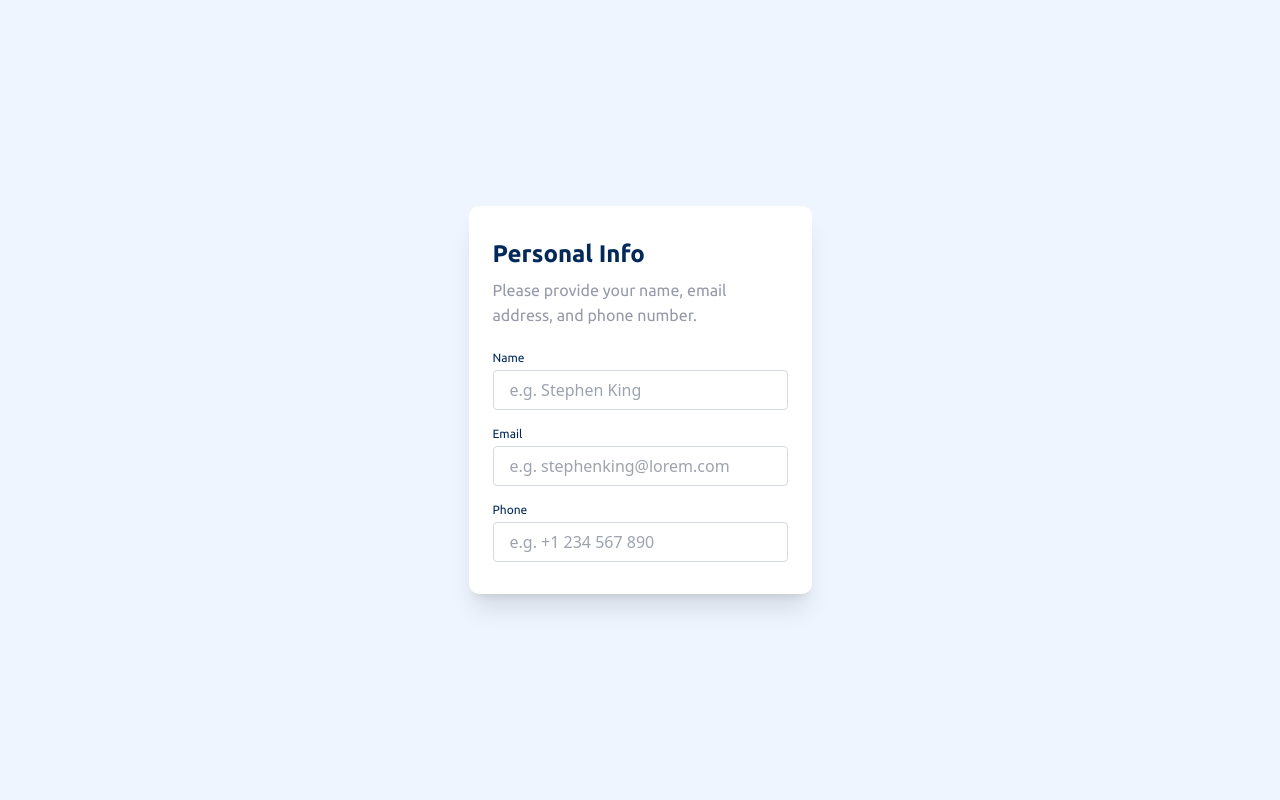
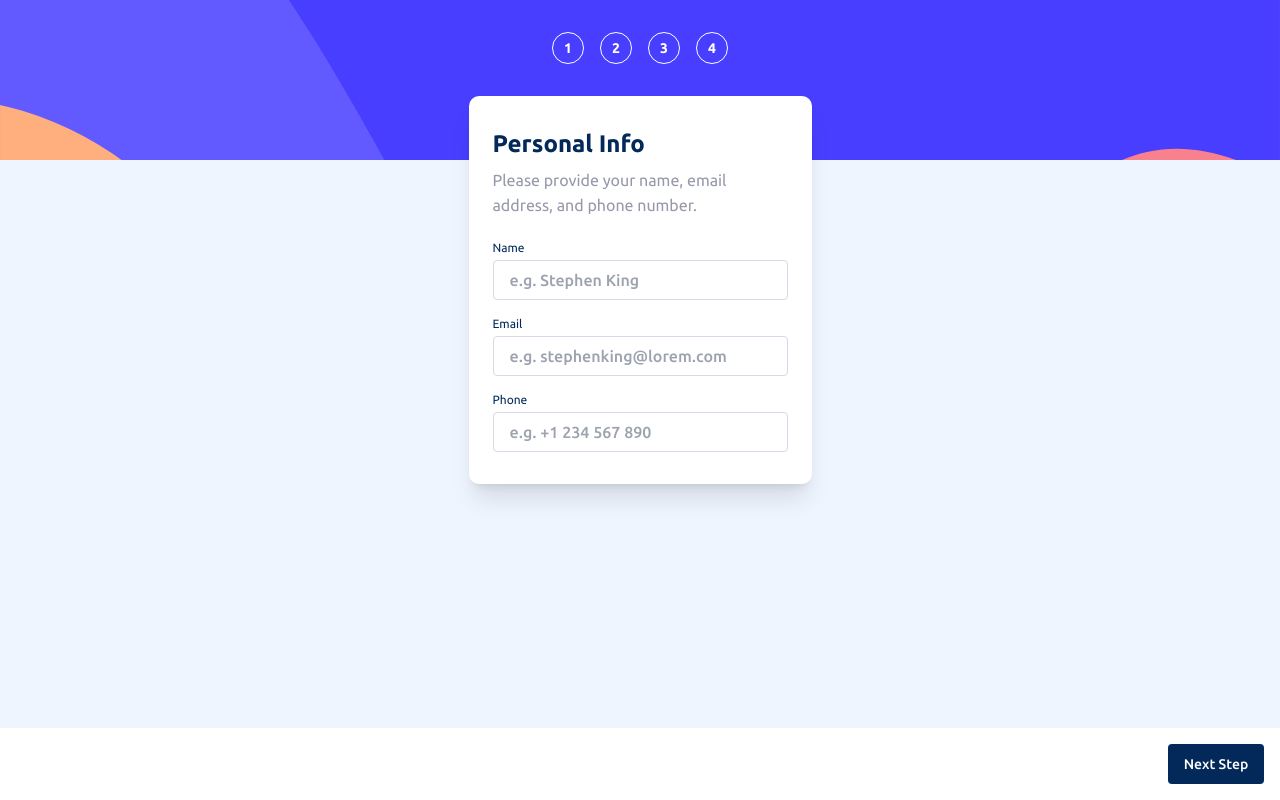
Before and after one commit to WhereIsPumpkin/Multi-Step-Form, a React (Vite) app: page /personal in a window 1280 px wide. Built offline with nearby package versions, Linux system fonts and the light colour scheme.

Commit message:
feat: personal page markup

```diff
--- a/src/App.jsx
+++ b/src/App.jsx
@@ -1,9 +1,15 @@
 import Personal from "./pages/Personal";
+import Plan from "./pages/Plan";
+import { Route, Routes, Navigate } from "react-router-dom";
 
 function App() {
   return (
-    <div className="bg-[#EFF5FF] h-screen flex  justify-center items-center">
-      <Personal />
+    <div className="bg-[#EFF5FF] h-screen ">
+      <Routes>
+        <Route path="/" element={<Navigate to="/personal" />} />
+        <Route path="/personal" element={<Personal />} />
+        <Route path="/plan" element={<Plan />} />
+      </Routes>
     </div>
   );
 }
--- a/src/components/MenuBar.jsx
+++ b/src/components/MenuBar.jsx
@@ -1,5 +1,22 @@
 const MenuBar = () => {
-  return <div></div>;
+  return (
+    <div className="w-screen h-40 bg-mb-pattern bg-cover bg-no-repeat flex justify-center">
+      <div className="flex gap-4 items-center mb-16">
+        <div className="rounded-full h-8 w-8 flex items-center justify-center bg-transparent border border-white">
+          <span className="font-ubuntu text-sm text-white font-bold">1</span>
+        </div>
+        <div className="rounded-full h-8 w-8 flex items-center justify-center bg-transparent border border-white">
+          <span className="font-ubuntu text-sm text-white font-bold">2</span>
+        </div>
+        <div className="rounded-full h-8 w-8 flex items-center justify-center bg-transparent border border-white">
+          <span className="font-ubuntu text-sm text-white font-bold">3</span>
+        </div>
+        <div className="rounded-full h-8 w-8 flex items-center justify-center bg-transparent border border-white">
+          <span className="font-ubuntu text-sm text-white font-bold">4</span>
+        </div>
+      </div>
+    </div>
+  );
 };
 
 export default MenuBar;
--- a/src/pages/Personal.jsx
+++ b/src/pages/Personal.jsx
@@ -1,10 +1,13 @@
 import MenuBar from "../components/MenuBar";
+import { useNavigate } from "react-router-dom";
 
 const Personal = () => {
+  const navigate = useNavigate();
+
   return (
-    <>
+    <div className="flex flex-col items-center  h-screen">
       <MenuBar />
-      <div className="py-8 px-6 flex flex-col max-w-[343px] bg-white rounded-[10px] gap-[22px] shadow-xl">
+      <div className="py-8 px-6 flex flex-col max-w-[343px] bg-white rounded-[10px] gap-[22px] shadow-xl -mt-16">
         <div>
           <h1 className="text-[#022959] text-2xl font-ubuntu font-bold mb-2">
             Personal Info
@@ -26,7 +29,7 @@ const Personal = () => {
               id="name"
               name="name"
               placeholder="e.g. Stephen King"
-              className="border border-[#D6D9E6] rounded py-3 px-4 max-h-10 mt-1"
+              className="border border-[#D6D9E6] rounded py-3 px-4 max-h-10 mt-1 outline-[#483EFF] outline-1 font-ubuntu font-medium text-base text-[#022959]"
             />
           </div>
           <div className="flex flex-col">
@@ -41,7 +44,7 @@ const Personal = () => {
               id="email"
               name="email"
               placeholder="e.g. stephenking@lorem.com"
-              className="border border-[#D6D9E6] rounded py-3 px-4 max-h-10 mt-1"
+              className=" outline-[#483EFF] outline-1 border border-[#D6D9E6] rounded py-3 px-4 max-h-10 mt-1 font-ubuntu font-medium text-base text-[#022959]"
             />
           </div>
           <div className="flex flex-col">
@@ -56,12 +59,23 @@ const Personal = () => {
               id="phone"
               name="phone"
               placeholder="e.g. +1 234 567 890"
-              className="border border-[#D6D9E6] rounded py-3 px-4 max-h-10 mt-1"
+              className=" outline-[#483EFF] outline-1 border border-[#D6D9E6] rounded py-3 px-4 max-h-10 mt-1 font-ubuntu font-medium text-base text-[#022959]"
             />
           </div>
         </form>
       </div>
-    </>
+
+      <div className="w-full p-4 flex justify-end bg-white mt-auto">
+        <button
+          className="h-10 w-24 bg-[#022959] font-medium text-sm font-ubuntu text-white rounded-[4px] "
+          onClick={() => {
+            navigate("/plan");
+          }}
+        >
+          Next Step
+        </button>
+      </div>
+    </div>
   );
 };
 
--- /dev/null
+++ b/src/pages/Plan.jsx
@@ -0,0 +1,5 @@
+const Plan = () => {
+  return <h1>Hello From Plan Page</h1>;
+};
+
+export default Plan;
--- a/tailwind.config.js
+++ b/tailwind.config.js
@@ -6,6 +6,9 @@ export default {
       fontFamily: {
         ubuntu: ["Ubuntu", "sans-serif"],
       },
+      backgroundImage: {
+        "mb-pattern": "url('/src/assets/bg-sidebar-mobile.svg')",
+      },
     },
   },
   plugins: [],
```
